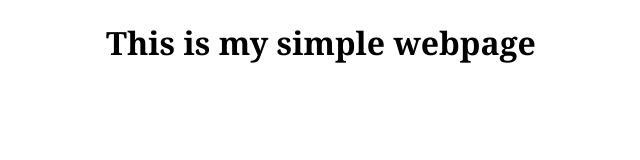
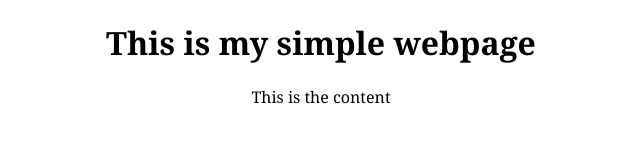
Before and after one commit to tushitgrg/COMP_2800_GitFlow_Workflow_DTC07, a plain HTML site: page index.html in a window 1280 px wide. Shown: the whole page, without its empty margins (319-959 px from the left). Drawn offline with Linux system fonts and the light colour scheme.

Commit message:
Added javascript file - app.js

```diff
--- /dev/null
+++ b/app.js
@@ -0,0 +1,4 @@
+const contentText = document.querySelector('.content')
+document.addEventListener("DOMContentLoaded", function() {
+    contentText.innerHTML = "This is the content"
+}, false)
--- a/index.html
+++ b/index.html
@@ -5,6 +5,7 @@
     <meta name="viewport" content="width=device-width, initial-scale=1.0">
     <title>Document</title>
     <link href="style.css" rel="stylesheet"/>
+    <script src="./app.js" defer></script>
 </head>
 <body>
     <h1 id = "title">This is my simple webpage</h1>
```
